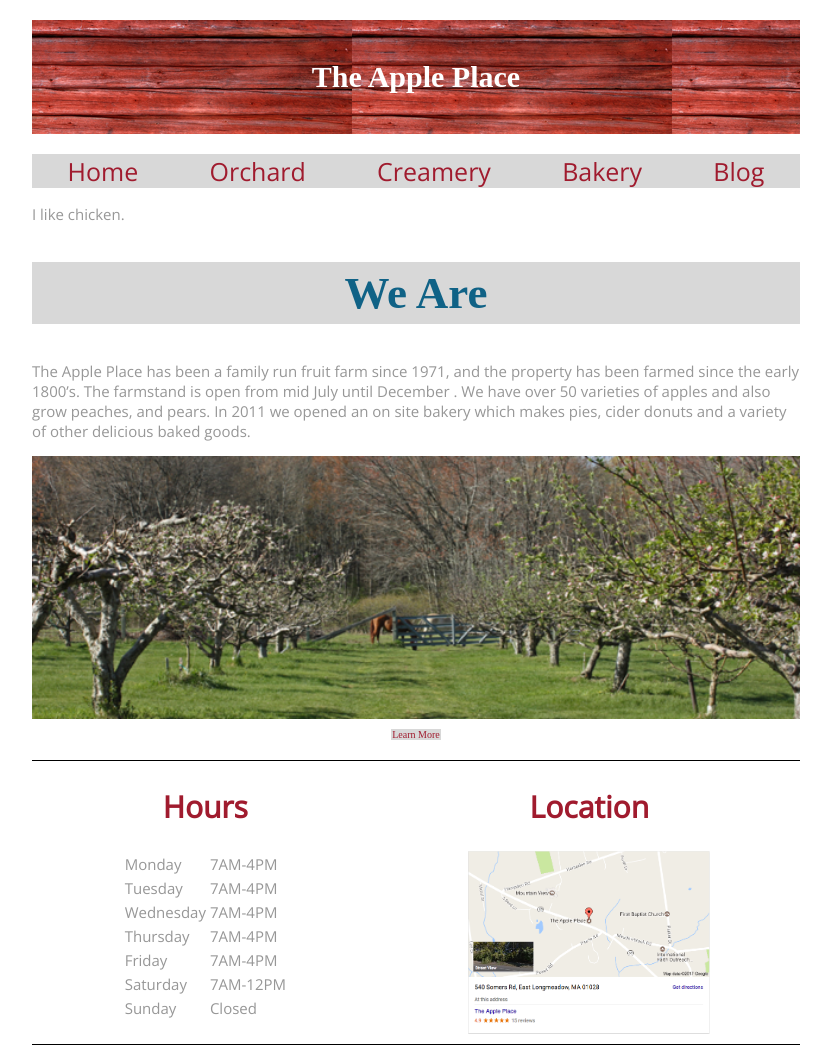
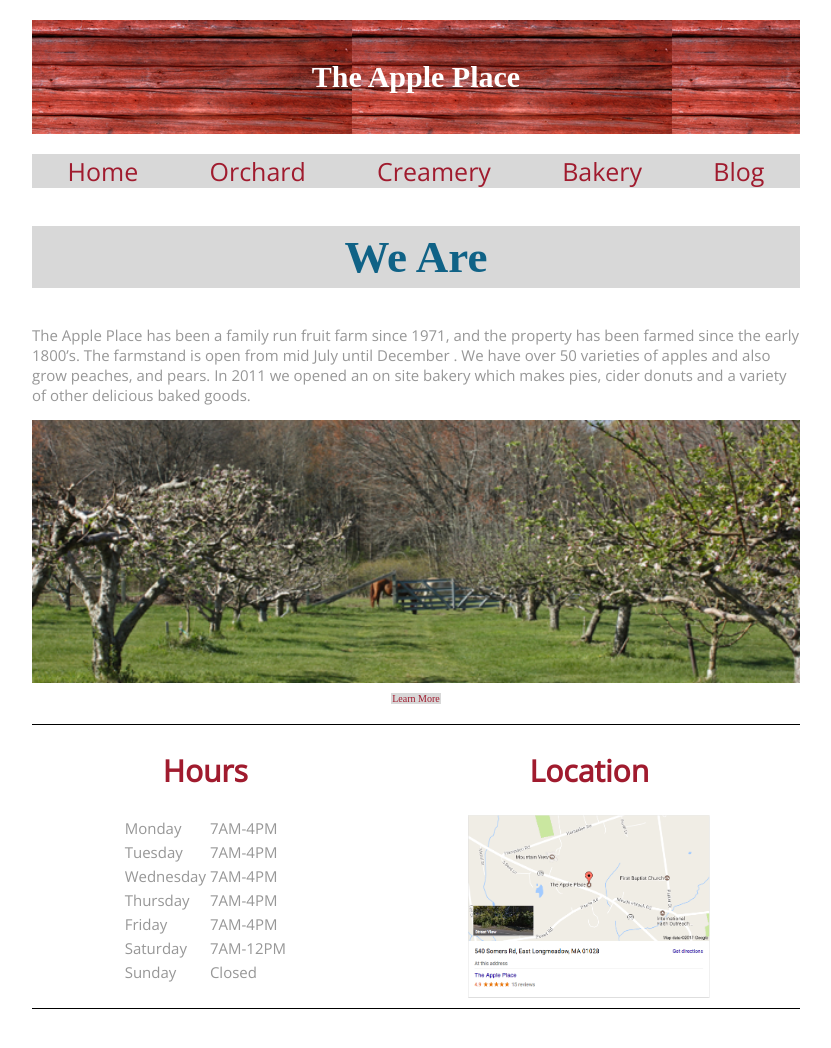
Before and after one commit to ev-thedev/web3-pro1, a plain HTML site: page index.html in a window 1280 px wide. Shown: the top 1048 px of the page, without its empty margins (224-1055 px from the left). Drawn offline with nearby package versions, Linux system fonts and the light colour scheme.

Commit message:
Removed Practice Line 28

```diff
--- a/index.html
+++ b/index.html
@@ -25,7 +25,6 @@
     <!-- End Header and Navigation -->
     <!-- About Section -->
     <main class="content">
-        <p>I like chicken.</p>
         <div class="segment">
             <h2 class="intro">We Are</h2>
             <div class="flip">
```
